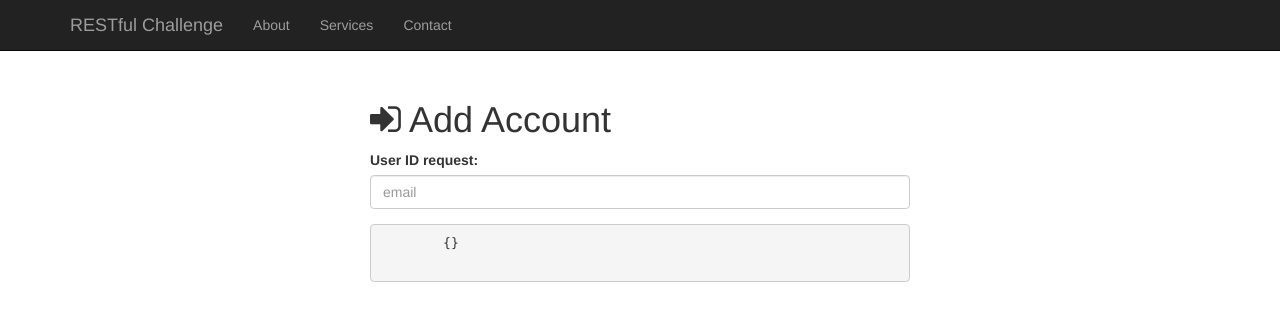
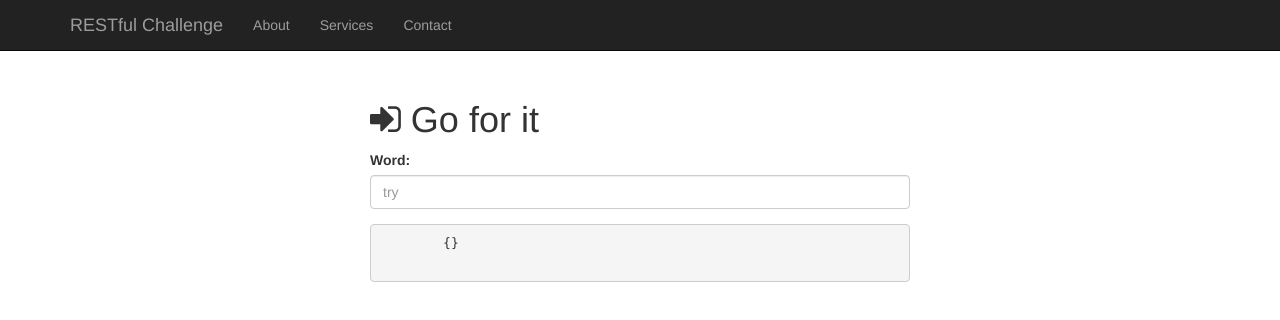
Before and after one commit to EricRiney/GoFish, a plain HTML site: page static/index.html in a window 1280 px wide. Drawn offline with nearby package versions, Linux system fonts and the light colour scheme.

Commit message:
touchingGo

```diff
--- a/static/index.html
+++ b/static/index.html
@@ -25,6 +25,9 @@
     angular.module('formApp', [])
         .controller('formController', function($scope, $http) {
             $scope.formData = {};
+            $scope.helloGo = function() {
+                console.log('The form changed')
+            }
             $scope.signup = function() {
                     //POST to the server using $http.post()
                     $http.post('/api/v1/addAccount', $scope.formData)
@@ -108,15 +111,15 @@
     <div class="container">
         <div class="col-sm-6 col-sm-offset-3">
 
-            <h1><span class="fa fa-sign-in"></span> Add Account</h1>
+            <h1><span class="fa fa-sign-in"></span> Go for it</h1>
 
             <p class="alert alert-danger" ng-if="errorMessage">{{errorMessage}}</p>
 
             <!-- LOGIN FORM -->
             <form name="signupForm" ng-submit="signup()" novalidate>
                 <div class="form-group">
-                    <label>User ID request:</label>
-                    <input name="email" class="form-control" placeholder="email" ng-model="formData.email" required>
+                    <label>Word:</label>
+                    <input name="try" class="form-control" placeholder="try" ng-model="formData.request" ng-change="helloGo()" required>
                 </div>
 
 
```
